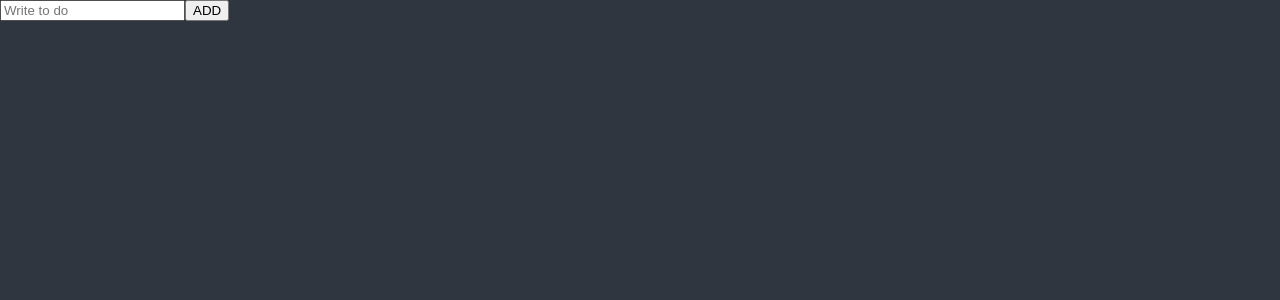
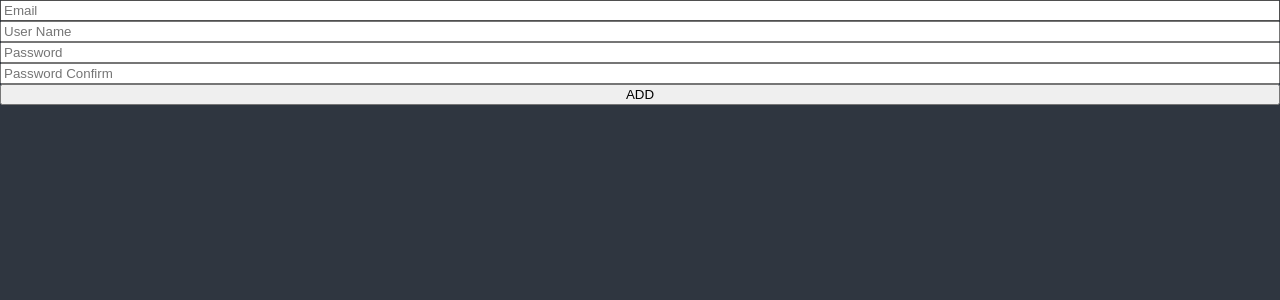
Before and after one commit to hobeats/react-challenge-3, a React (Create React App) app: page / in a window 1280 px wide. Shown: the top 300 px of the page. Built offline with nearby package versions, Linux system fonts and the light colour scheme.

Commit message:
react-hook-form

```diff
--- a/package.json
+++ b/package.json
@@ -17,6 +17,7 @@
     "react-apexcharts": "^1.5.0",
     "react-dom": "^18.3.1",
     "react-helmet": "^6.1.0",
+    "react-hook-form": "^7.53.1",
     "react-query": "^3.39.3",
     "react-router-dom": "^5.3.0",
     "react-scripts": "^5.0.1",
--- a/src/ToDoList.tsx
+++ b/src/ToDoList.tsx
@@ -1,20 +1,64 @@
 import { useState } from "react";
+import { useForm } from "react-hook-form";
+/* function ToDoList() {
+  const [toDo, setToDo] = useState("");
+  const [toDoError, setToDoError] = useState("");
+  const onChange = (event: React.FormEvent<HTMLInputElement>) => {
+    const {
+      currentTarget: { value },
+    } = event;
+    setToDoError("");
+    setToDo(value);
+  };
+  const onSubmit = (event: React.FormEvent<HTMLFormElement>) => {
+    event.preventDefault();
+    if (toDo.length < 10) {
+      return setToDoError("TOO SHORT!!!");
+    }
+  };
+  return (
+    <div>
+      <form onSubmit={onSubmit}>
+        <input value={toDo} onChange={onChange} placeholder="Write A to do" />
+        <button>ADD</button>
+        {toDoError !== "" ? toDoError : null}
+      </form>
+    </div>
+  );
+} */
 
-function ToDoList(){
-    const [value, setValue] = useState("");
-    const onChange = (event:React.FormEvent<HTMLInputElement>) =>{
-        const {currentTarget : {value}, } = event;
-        setValue(value);
-    };
-    const onSubmit = () => {
-
-    }
-    return <div>
-        <form>
-            <input placeholder="Write to do"/>
-            <button>ADD</button>
-        </form>
-    </div>;
+function ToDoList() {
+  const { register, handleSubmit, formState } = useForm();
+  function onValid(data: any) {
+    console.log(data);
+  }
+  console.log(formState.errors);
+  return (
+    <div>
+      <form
+        style={{ display: "flex", flexDirection: "column" }}
+        onSubmit={handleSubmit(onValid)}
+      >
+        <input {...register("Email", { required: true })} placeholder="Email" />
+        <input
+          {...register("userName", { required: true, minLength: 10 })}
+          placeholder="User Name"
+        />
+        <input
+          {...register("password", { required: true, minLength: 10 })}
+          placeholder="Password"
+        />
+        <input
+          {...register("password1", { required: "Password is required", minLength:{
+            value:5,
+            message:"Password minimum is 5"
+          } })}
+          placeholder="Password Confirm"
+        />
+        <button>ADD</button>
+      </form>
+    </div>
+  );
 }
 
 export default ToDoList;
```
Also changed, not shown: 1 other file (tests, documents, lock files or other folders).
